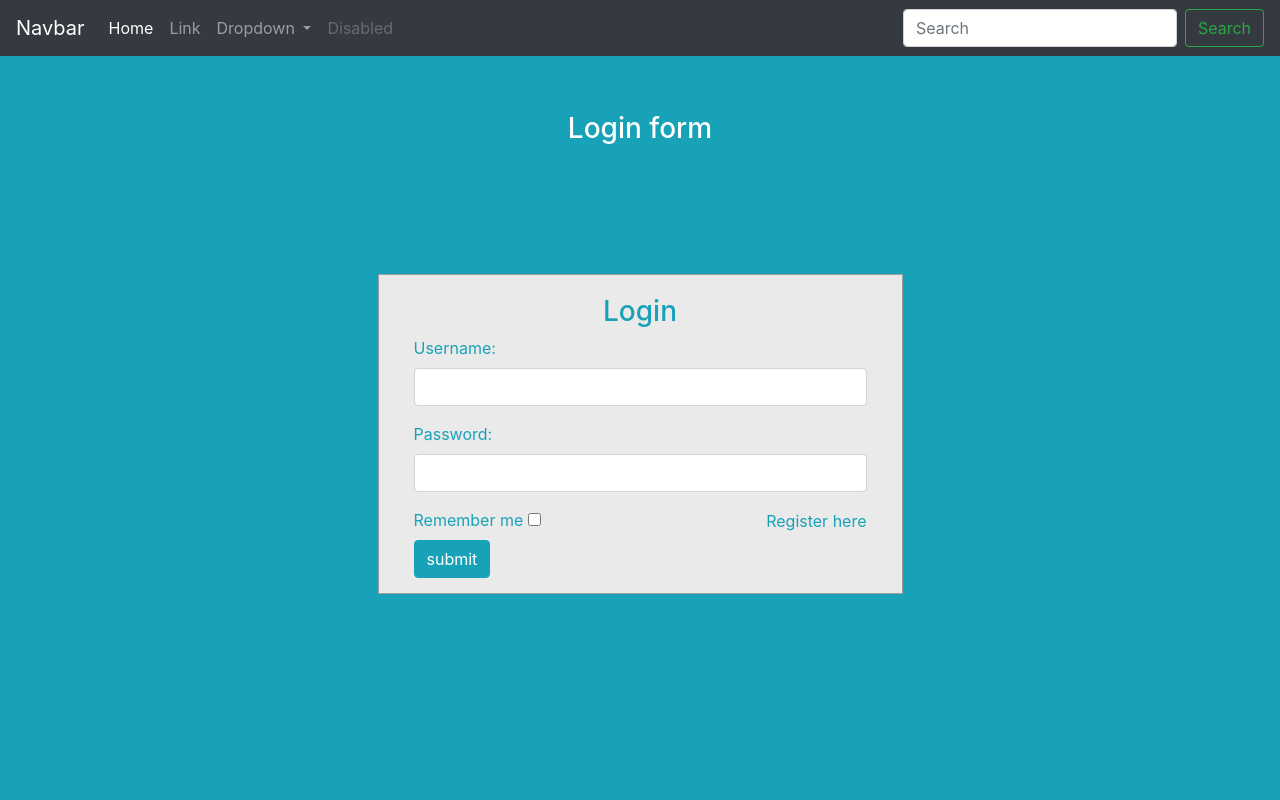
After one commit to FarinHeiT/notepad-online, a Python web app: template auth/templates/login.html in a window 1280 px wide. The commit adds this page. Run offline with Jinja, Linux system fonts and the light colour scheme; the template is opened without the code that fills it, so the values that code supplies are empty; some libraries are stand-ins or nearby versions.

Commit message:
Basic authentication, login template and redirection after auth

```diff
--- /dev/null
+++ b/auth/templates/login.html
@@ -0,0 +1,48 @@
+{% extends "base.html" %}
+
+{% block title %}
+    Login
+{% endblock %}
+
+{% block link_head %}
+    <link rel="stylesheet" href="{{ url_for('static', filename='css/auth/css/login.css') }}">
+{% endblock %}
+
+{% block content %}
+    <div id="login">
+        <h3 class="text-center text-white pt-5">Login form</h3>
+    {% with messages = get_flashed_messages() %}
+    {% if messages %}
+        <div class="alert alert-danger offset-md-3 col-md-6">
+            {{ messages[0] }}..
+        </div>
+    {% endif %}
+    {% endwith %}
+        <div class="container">
+            <div id="login-row" class="row justify-content-center align-items-center">
+                <div id="login-column" class="col-md-6">
+                    <div id="login-box" class="col-md-12">
+                        <form id="login-form" class="form" action="" method="post">
+                            <h3 class="text-center text-info">Login</h3>
+                            <div class="form-group">
+                                <label for="username" class="text-info">Username:</label><br>
+                                <input type="text" name="username" id="username" class="form-control">
+                            </div>
+                            <div class="form-group">
+                                <label for="password" class="text-info">Password:</label><br>
+                                <input type="text" name="password" id="password" class="form-control">
+                            </div>
+                            <div class="form-group">
+                                <label for="remember-me" class="text-info"><span>Remember me</span> <span><input id="remember-me" name="remember-me" type="checkbox"></span></label><br>
+                                <input type="submit" name="submit" class="btn btn-info btn-md" value="submit">
+                            </div>
+                            <div id="register-link" class="text-right">
+                                <a href="#" class="text-info">Register here</a>
+                            </div>
+                        </form>
+                    </div>
+                </div>
+            </div>
+        </div>
+    </div>
+{% endblock %}
--- /dev/null
+++ b/static/css/auth/css/login.css
@@ -0,0 +1,19 @@
+body {
+  margin: 0;
+  padding: 0;
+  background-color: #17a2b8;
+  height: 100vh;
+}
+#login .container #login-row #login-column #login-box {
+  margin-top: 120px;
+  max-width: 600px;
+  height: 320px;
+  border: 1px solid #9C9C9C;
+  background-color: #EAEAEA;
+}
+#login .container #login-row #login-column #login-box #login-form {
+  padding: 20px;
+}
+#login .container #login-row #login-column #login-box #login-form #register-link {
+  margin-top: -85px;
+}
--- a/static/css/style.css
+++ b/static/css/style.css
@@ -0,0 +1,7 @@
+html body {
+  background: #17a2b8 !important;
+}
+
+.jumbotron{
+	color: red;
+}
--- a/templates/base.html
+++ b/templates/base.html
@@ -9,10 +9,13 @@
     <script src="https://cdnjs.cloudflare.com/ajax/libs/popper.js/1.14.7/umd/popper.min.js" integrity="sha384-UO2eT0CpHqdSJQ6hJty5KVphtPhzWj9WO1clHTMGa3JDZwrnQq4sF86dIHNDz0W1" crossorigin="anonymous"></script>
     <script src="https://stackpath.bootstrapcdn.com/bootstrap/4.3.1/js/bootstrap.min.js" integrity="sha384-JjSmVgyd0p3pXB1rRibZUAYoIIy6OrQ6VrjIEaFf/nJGzIxFDsf4x0xIM+B07jRM" crossorigin="anonymous"></script>
     <link rel="stylesheet" href="{{ url_for('static', filename='css/style.css') }}">
+    {% block link_head %}
+
+    {% endblock %}
 </head>
     <header>
         <nav class="navbar navbar-expand-lg navbar-dark  bg-dark">
-          <a class="navbar-brand" href="#">Navbar</a>
+          <a class="navbar-brand" href="{{ url_for('index') }}">Navbar</a>
           <button class="navbar-toggler" type="button" data-toggle="collapse" data-target="#navbarSupportedContent" aria-controls="navbarSupportedContent" aria-expanded="false" aria-label="Toggle navigation">
             <span class="navbar-toggler-icon"></span>
           </button>
--- a/templates/index.html
+++ b/templates/index.html
@@ -17,7 +17,7 @@
 			<p class="lead">This is a simple hero unit, a simple jumbotron-style component for calling extra attention to featured content or information.</p>
 			<hr class="my-4">
 			<p>It uses utility classes for typography and spacing to space content out within the larger container.</p>
-			<a class="btn btn-primary btn-lg" href="#" role="button">Let's Go</a>
+			<a class="btn btn-primary btn-lg" href="{{ url_for('auth.login') }}" role="button">Let's Go</a>
 		</div>
 	</div>
 	<div class="row d-flex justify-content-between">
```
Also changed, not shown: auth/auth_bp.py (+20 -4 lines).
